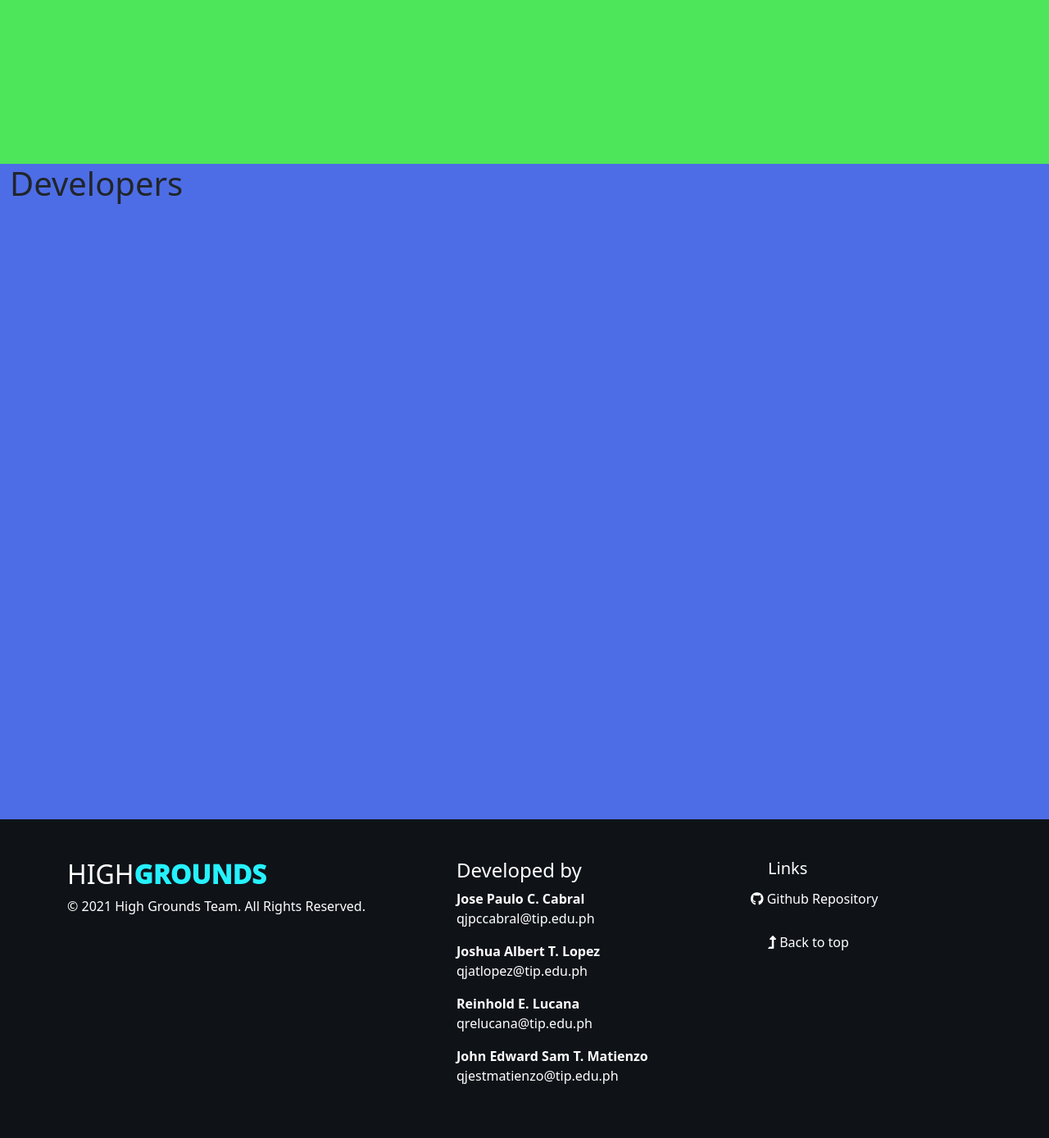
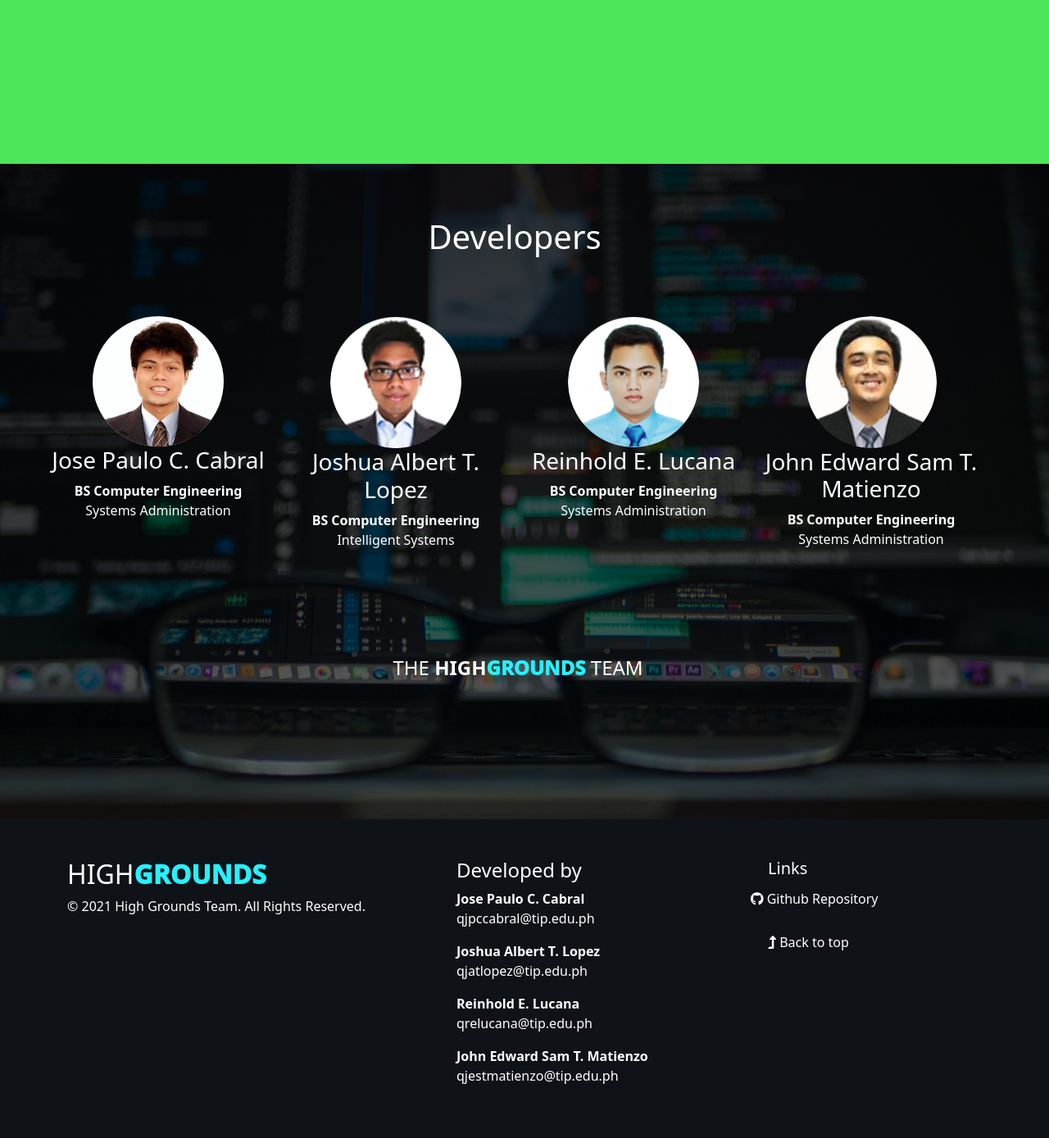
Before and after one commit to paucabral/devops-midterm-webapp, a Python web app: template templates/index.html in a window 1280 px wide. Shown: the part 3000-4389 px from the top of the page at 82% size. Run offline with Jinja, Linux system fonts and the light colour scheme; the template is opened without the code that fills it, so the values that code supplies are empty; some libraries are stand-ins or nearby versions.

Commit message:
Completed the developers section

```diff
--- a/static/css/style.css
+++ b/static/css/style.css
@@ -1,4 +1,12 @@
 /* CSS */
+html {
+  width: 100%;
+  height: 100%;
+  margin: 0px;
+  padding: 0px;
+  overflow-x: hidden;
+}
+
 #indexBody {
   min-height: 100vh;
   background: linear-gradient(to bottom, rgba(0, 0, 0, 0.8), rgba(0, 0, 0, 0.8)),
@@ -23,7 +31,9 @@
 
 #developers {
   min-height: 100vh;
-  background: #4d6de6;
+  background: linear-gradient(to bottom, rgba(0, 0, 0, 0.8), rgba(0, 0, 0, 0.6)),
+    url("../img/dev.jpg") center no-repeat;
+  background-size: cover;
 }
 
 header {
@@ -202,6 +212,14 @@ ol {
   transition: 0.22s ease;
 }
 
+.dev-img {
+  width: 10em;
+  border-radius: 50%;
+}
+
+.dev-box {
+}
+
 @media screen and (max-width: 450px) {
   #pdTitle {
     width: 90%;
--- a/templates/index.html
+++ b/templates/index.html
@@ -49,8 +49,8 @@
           </nav>
         </div>
       </header>
-
-      <div class="row pt-5">
+      <div>
+        <div class="row">
           <nav class="container-fluid text-center">
             <span style="font-size: small; text-transform: uppercase;">brought to you by</span><br>
             <span style="font-size: x-large; font-weight: bold;" class="navbar-brand">High Grounds</span><br>
@@ -64,10 +64,12 @@
           <br>
           <div class="row text-center justify-content-center align-self-center">
             <p id="pdDescription" class="pt-5 my-auto">A self-service health kiosk that performs
-            differential diagnosis and provide recommendations for the user, as well as locate the nearby health facilities.</p>
+              differential diagnosis and provide recommendations for the user, as well as locate the nearby health facilities.
+            </p>
           </div>
           <div class="text-center pt-5">
             <a href="#indexDifferential" class="btn btn-outline-info text-white" style="font-weight: bold;">Learn More</a>
+          </div>
         </div>
       </div>
     </div>
@@ -90,9 +92,41 @@
       </div>
     </div>
 
-    <div id="developers" class="container-fluid">
-      <div class="row">
+    <div id="developers" class="row container-fluid text-white" style="margin-left: 0; margin-right: 0;">
+      <div class="row pt-3 pb-3 text-center justify-content-center align-self-center">
         <h1>Developers</h1>
+      </div>
+      <div class="pb-2">
+        <div class="row container-fluid text-center justify-content-center align-self-center">
+          <div class="col dev-box">
+            <img class="dev-img" src="../static/img/cabral.jpg" />
+            <br>
+            <h3>Jose Paulo C. Cabral</h3>
+            <p><b>BS Computer Engineering</b><br>Systems Administration</p>
+          </div>
+          <div class="col dev-box">
+            <img class="dev-img" src="../static/img/lopez.png" />
+            <br>
+            <h3>Joshua Albert T. Lopez</h3>
+            <p><b>BS Computer Engineering</b><br>Intelligent Systems</p>
+          </div>
+          <div class="col dev-box">
+            <img class="dev-img" src="../static/img/lucana.png" />
+            <br>
+            <h3>Reinhold E. Lucana</h3>
+            <p><b>BS Computer Engineering</b><br>Systems Administration</p>
+          </div>
+          <div class="col dev-box">
+            <img class="dev-img" src="../static/img/matienzo.png" />
+            <br>
+            <h3>John Edward Sam T. Matienzo</h3>
+            <p><b>BS Computer Engineering</b><br>Systems Administration</p>
+          </div>
+        </div>
+      </div>
+      <div class="pb-5 text-center">
+        <p style="font-size: x-large; font-weight: bold;" class="navbar-brand" href="#"><span style="font-weight: lighter;">THE </span>HIGH<span
+            class="brand">GROUNDS</span> <span style="font-weight: lighter;">TEAM</span></p>
       </div>
     </div>
 
```
Also changed, not shown: static/img/cabral.jpg (added), static/img/dev.jpg (added), static/img/lopez.png (added), static/img/lucana.png (added), static/img/matienzo.png (added). Lines whose indentation alone changed are shown as unchanged.
